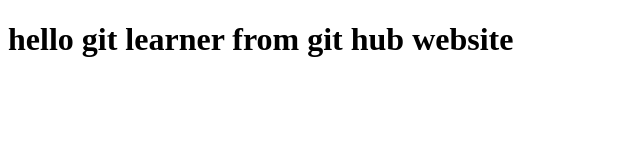
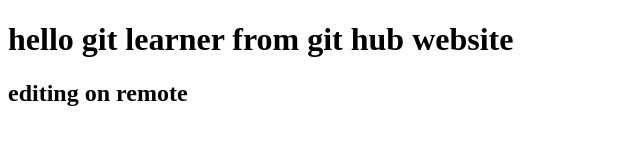
Before and after one commit to vickyarya123/git_learning, a plain HTML site: page git.html in a window 1280 px wide. Shown: the whole page, without its empty margins (0-640 px from the left). Drawn offline with Linux system fonts and the light colour scheme.

Commit message:
Update git.html

```diff
--- a/git.html
+++ b/git.html
@@ -7,5 +7,6 @@
 </head>
 <body>
     <h1>hello git learner from git hub website</h1>
+    <h2>editing on remote </h2>
 </body>
 </html>
```
